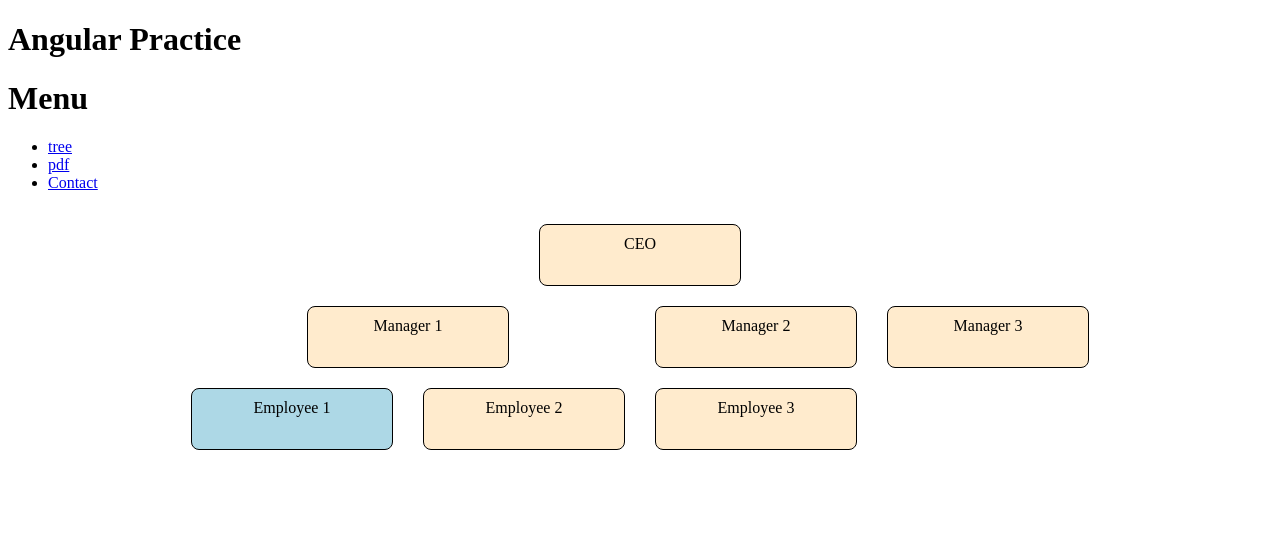
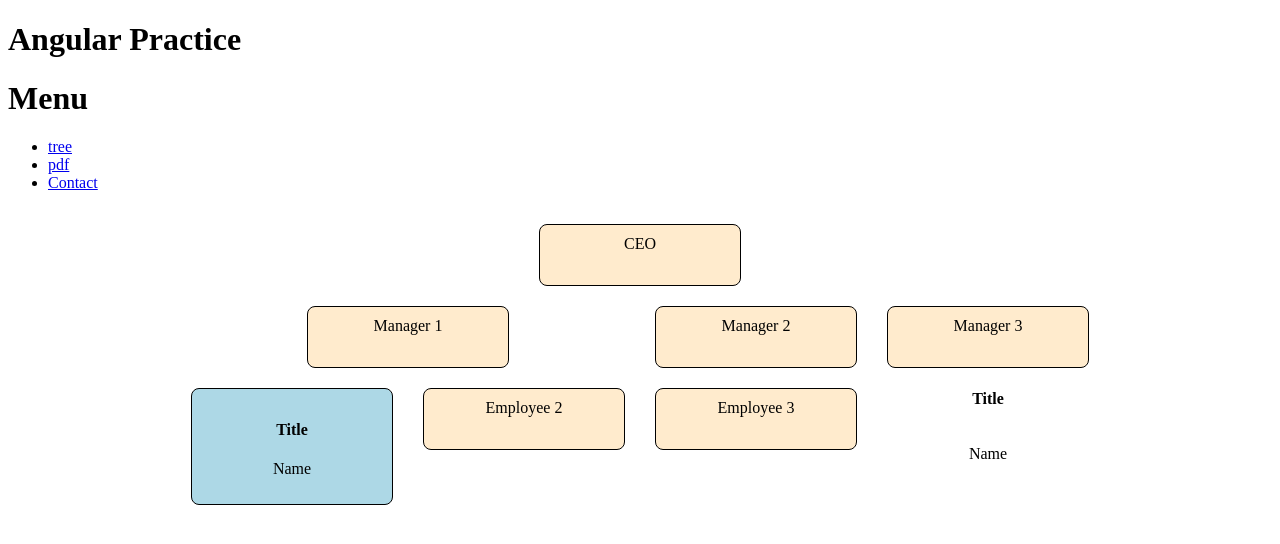
Before and after one commit to macr0nnie/angular_practice, an Angular app: page /tree in a window 1280 px wide. Shown: the top 544 px of the page. Built offline with nearby package versions, Linux system fonts and the light colour scheme.

Commit message:
attempted to create a tree node compoenet

```diff
--- a/src/app/components/tree-structure/tree-structure.component.html
+++ b/src/app/components/tree-structure/tree-structure.component.html
@@ -8,7 +8,10 @@
         <div class="node">Manager 1</div>
         <div class="children">
           <div class="child">
-            <div class="node highlight">Employee 1</div>
+            <div class="node highlight">
+                <h4>Title</h4>
+                <p>Name</p>
+            </div>
           </div>
           <div class="child">
             <div class="node">Employee 2</div>
@@ -25,7 +28,9 @@
       </div>
       <div class="child">
         <div class="node">Manager 3</div>
+           <h4>Title</h4>
+           <p>Name</p>
+        </div>
       </div>
     </div>
   </div>
-</div>
--- a/src/app/components/tree-structure/tree-structure.component.ts
+++ b/src/app/components/tree-structure/tree-structure.component.ts
@@ -7,5 +7,9 @@ import { Component } from '@angular/core';
   styleUrl: './tree-structure.component.css'
 })
 export class TreeStructureComponent {
+  //the imports for the different tree structures
+
+
+
 
 }
--- /dev/null
+++ b/src/app/shared/custom-tree/custom-tree.component.html
@@ -0,0 +1 @@
+<p>custom-tree works!</p>
```
Also changed, not shown: src/app/shared/custom-tree/custom-tree.component.ts (added, +28 -0 lines), src/app/shared/custom-tree/custom-tree.component.css (added), 1 other file (tests, documents, lock files or other folders).
